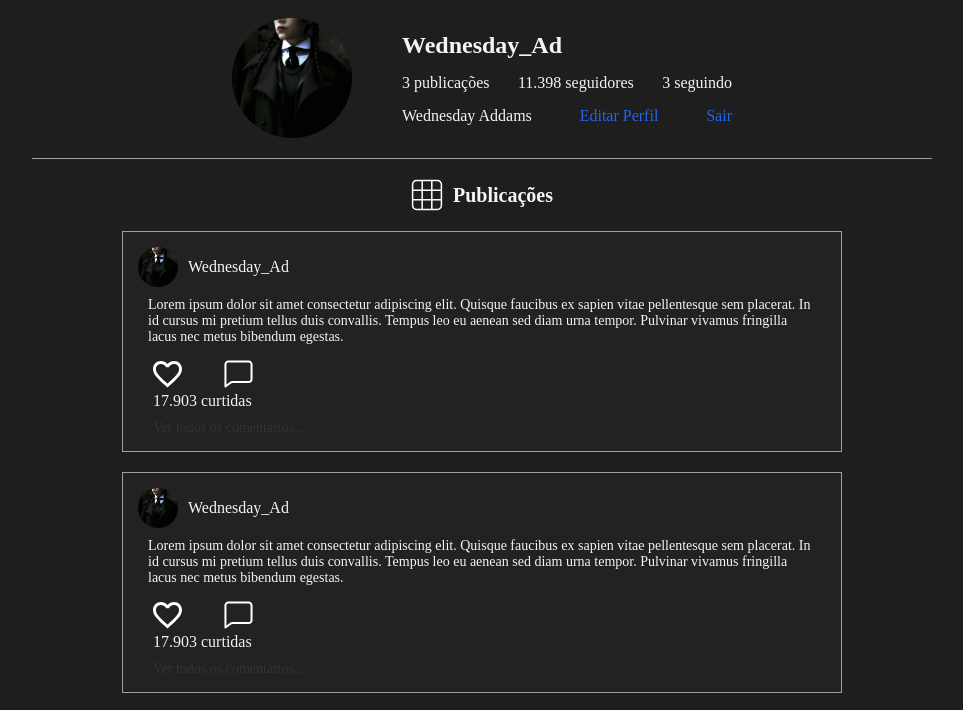
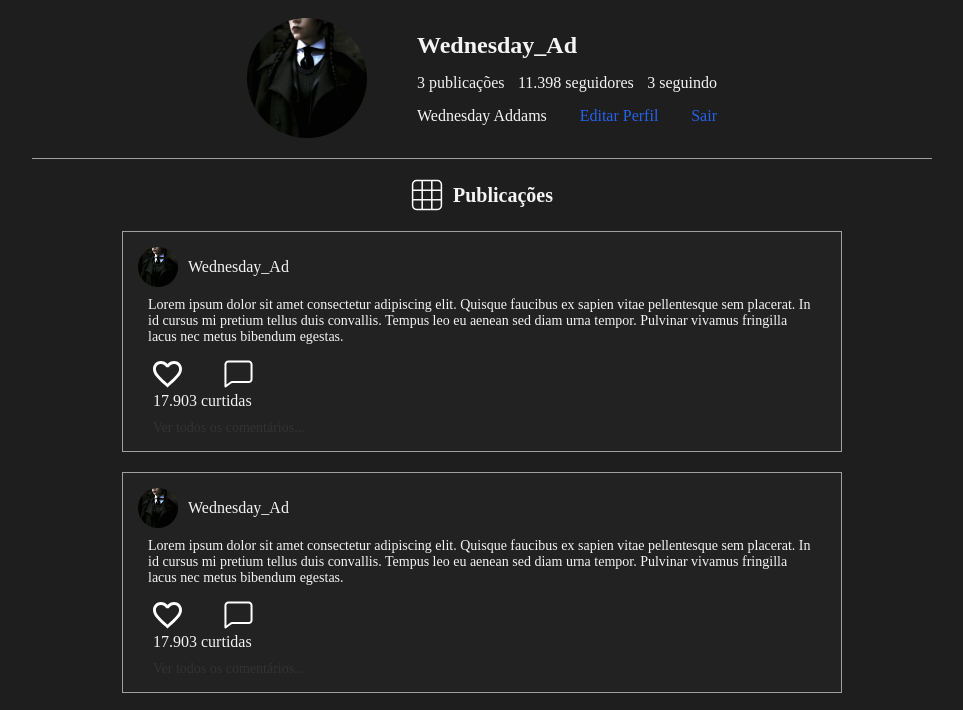
Before and after one commit to RafaMeiartico/2S_DevConnect_M, a plain HTML site: page static_devconnect/pages/perfil.html in a window 1280 px wide. Shown: the part 82-792 px from the top of the page, without its empty margins (158-1121 px from the left). Drawn offline with Linux system fonts and the light colour scheme.

Commit message:
Entrega final da tela perfil

```diff
--- a/static_devconnect/style/perfil.css
+++ b/static_devconnect/style/perfil.css
@@ -49,7 +49,7 @@ h2 {
 }
 
 #perfil-dados{
-    width: 330px;
+    width: 300px;
     display: flex;
     justify-content: space-between;
 }
@@ -61,7 +61,7 @@ h2 {
 }
 
 #perfil-info{
-    width: 330px;
+    width: 300px;
     display: flex;
     justify-content: space-between;
 }
```
